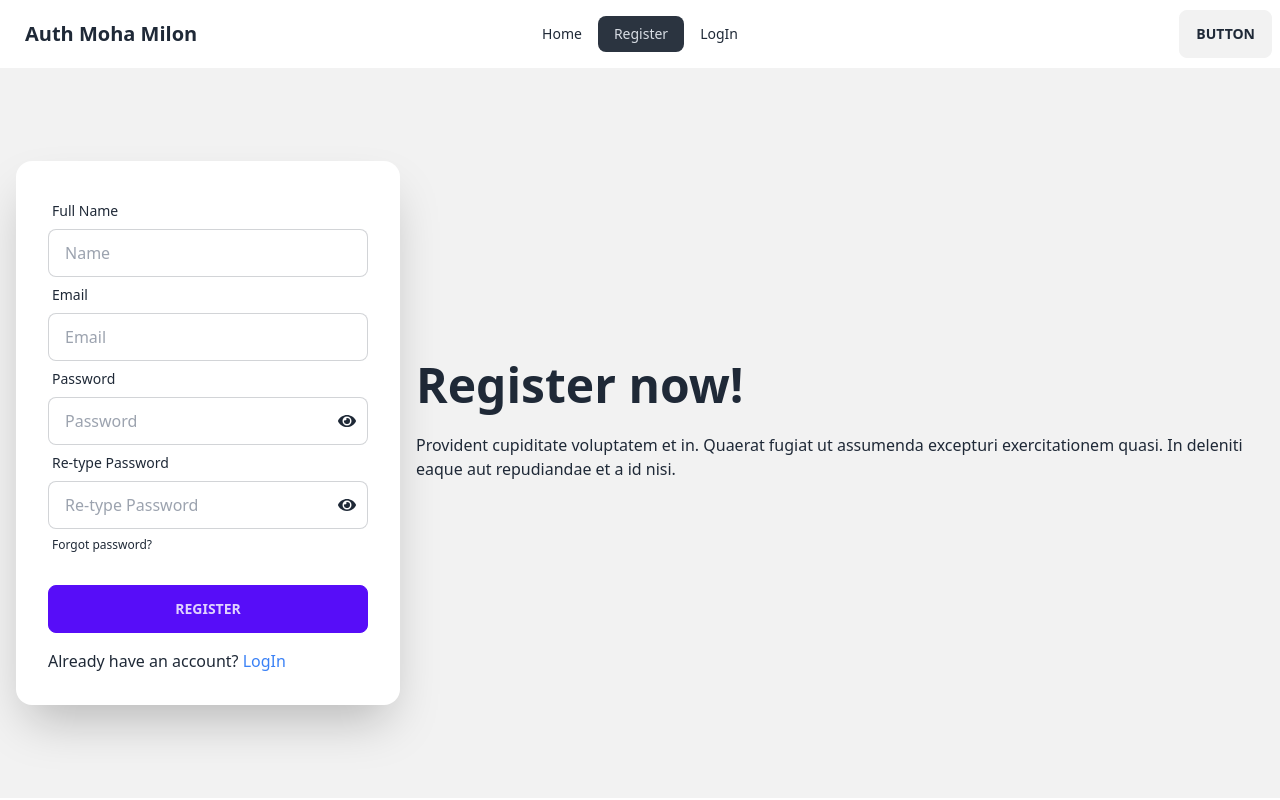
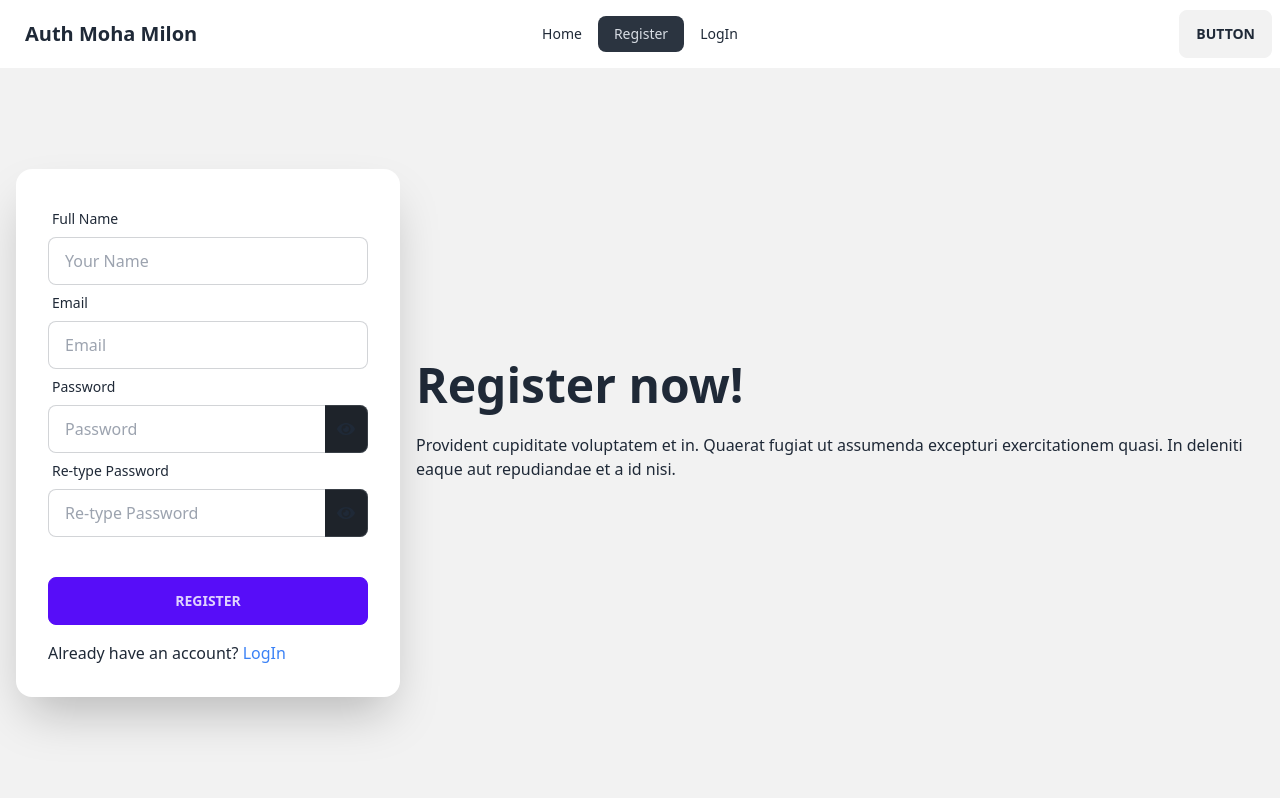
Before and after one commit to rootnure/auth-moha-milon-51, a React (Vite) app: page /register in a window 1280 px wide. Built offline with nearby package versions, Linux system fonts and the light colour scheme.

Commit message:
Form Empty field validation added. submit type btn added

```diff
--- a/src/components/LogIn/LogIn.jsx
+++ b/src/components/LogIn/LogIn.jsx
@@ -9,7 +9,9 @@ const LogIn = () => {
 
     const handleLogInSubmit = e => {
         e.preventDefault();
-        console.log('login clicked');
+        const email = e.target.email.value;
+        const password = e.target.password.value;
+        console.log({email, password});
     }
 
     return (
@@ -29,6 +31,7 @@ const LogIn = () => {
                                 <input
                                     type="email"
                                     name="email"
+                                    required
                                     placeholder="Email"
                                     className="input input-bordered" />
                             </div>
@@ -40,12 +43,13 @@ const LogIn = () => {
                                     <input
                                         type={isPasswordVisible ? "text" : "password"}
                                         name="password"
+                                        required
                                         placeholder="Password"
                                         className="input input-bordered w-full" />
                                     <span
                                         onClick={() => setIsPasswordVisible(!isPasswordVisible)}
                                         title={isPasswordVisible ? "Hide Password" : "Show Password"}
-                                        className="absolute top-0 bottom-0 right-0 flex items-center p-3 cursor-pointer text-lg">
+                                        className="absolute password-show-icons-bg">
                                         {
                                             isPasswordVisible ? <FaEyeSlash></FaEyeSlash> : <FaEye></FaEye>
                                         }
@@ -56,7 +60,7 @@ const LogIn = () => {
                                 </label>
                             </div>
                             <div className="form-control mt-6">
-                                <button className="btn btn-primary">Login</button>
+                                <button type="submit" className="btn btn-primary">Login</button>
                             </div>
                         </form>
                         <div className="mt-2">
--- a/src/components/Register/Register.jsx
+++ b/src/components/Register/Register.jsx
@@ -10,14 +10,19 @@ const Register = () => {
 
     const handleRegister = e => {
         e.preventDefault();
-        console.log('Register Clicked');
+        const name = e.target.name.value;
+        const email = e.target.email.value;
+        const password = e.target.password.value;
+        const password2 = e.target.password2.value;
+        console.log({name, email, password, password2});
     }
 
     const validatePassword = e => {
         const password = e.target.value;
-        console.log(password);
         setValidPasswordErrMsg('');
-        if (!/[A-Z]/.test(password)) {
+        if (password.length === 0) {
+            setValidPasswordErrMsg('');
+        } else if (!/[A-Z]/.test(password)) {
             setValidPasswordErrMsg('Password must contain at lest one UPPERCASE (A-Z) letter');
         } else if (!/[a-z]/.test(password)) {
             setValidPasswordErrMsg('Password must contain at lest one lowercase (a-z) letter');
@@ -47,7 +52,8 @@ const Register = () => {
                                 <input
                                     type="text"
                                     name="name"
-                                    placeholder="Name"
+                                    required
+                                    placeholder="Your Name"
                                     className="input input-bordered" />
                             </div>
                             <div className="form-control">
@@ -57,6 +63,7 @@ const Register = () => {
                                 <input
                                     type="email"
                                     name="email"
+                                    required
                                     placeholder="Email"
                                     className="input input-bordered" />
                             </div>
@@ -69,19 +76,20 @@ const Register = () => {
                                         type={isPasswordVisible ? "text" : "password"}
                                         onChange={validatePassword}
                                         name="password"
+                                        required
                                         placeholder="Password"
                                         className="input input-bordered w-full" />
                                     <span
                                         onClick={() => setIsPasswordVisible(!isPasswordVisible)}
                                         title={isPasswordVisible ? "Hide Password" : "Show Password"}
-                                        className="absolute top-0 bottom-0 right-0 flex items-center p-3 cursor-pointer text-lg">
+                                        className="absolute password-show-icons-bg">
                                         {
                                             isPasswordVisible ? <FaEyeSlash></FaEyeSlash> : <FaEye></FaEye>
                                         }
                                     </span>
                                 </div>
                             </div>
-                            <div className="form-control relative">
+                            <div className="form-control">
                                 <label className="label">
                                     <span className="label-text">Re-type Password</span>
                                 </label>
@@ -89,26 +97,26 @@ const Register = () => {
                                     <input
                                         type={isPasswordVisible ? "text" : "password"}
                                         name="password2"
+                                        required
                                         placeholder="Re-type Password"
                                         className="input input-bordered w-full" />
                                     <span
                                         onClick={() => setIsPasswordVisible(!isPasswordVisible)}
                                         title={isPasswordVisible ? "Hide Password" : "Show Password"}
-                                        className="absolute top-0 bottom-0 right-0 flex items-center p-3 cursor-pointer text-lg">
+                                        className="absolute password-show-icons-bg">
                                         {
                                             isPasswordVisible ? <FaEyeSlash></FaEyeSlash> : <FaEye></FaEye>
                                         }
                                     </span>
                                 </div>
-                                <label className="label">
-                                    <a href="#" className="label-text-alt link link-hover">Forgot password?</a>
-                                </label>
-                                {
-                                    validPasswordErrMsg && <p className="text-red-500 text-xs absolute left-1 -bottom-4">{validPasswordErrMsg}</p>
-                                }
+                                <div className="h-4 relative">
+                                    {
+                                        validPasswordErrMsg && <p className="text-red-500 text-xs absolute left-1 -bottom-3">{validPasswordErrMsg}</p>
+                                    }
+                                </div>
                             </div>
                             <div className="form-control mt-6">
-                                <button className="btn btn-primary disabled">Register</button>
+                                <button type="submit" className="btn btn-primary disabled">Register</button>
                             </div>
                         </form>
                         <div className="mt-2">
--- a/src/index.css
+++ b/src/index.css
@@ -1,3 +1,7 @@
 @tailwind base;
 @tailwind components;
 @tailwind utilities;
+
+.password-show-icons-bg {
+    @apply border border-l-0 border-[#A6ADBA33] top-0 bottom-0 right-0 flex items-center p-3 cursor-pointer text-lg bg-[#1e232a] rounded-lg rounded-l-none;
+}
```
Also changed, not shown: src/__context__api.js (added, +7 -0 lines).
